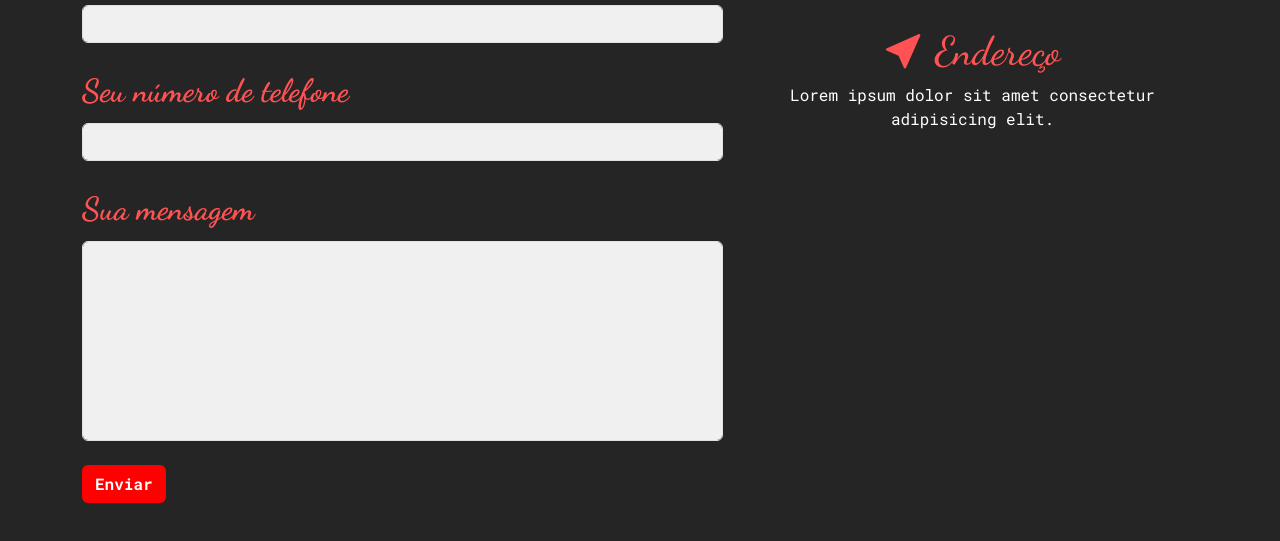
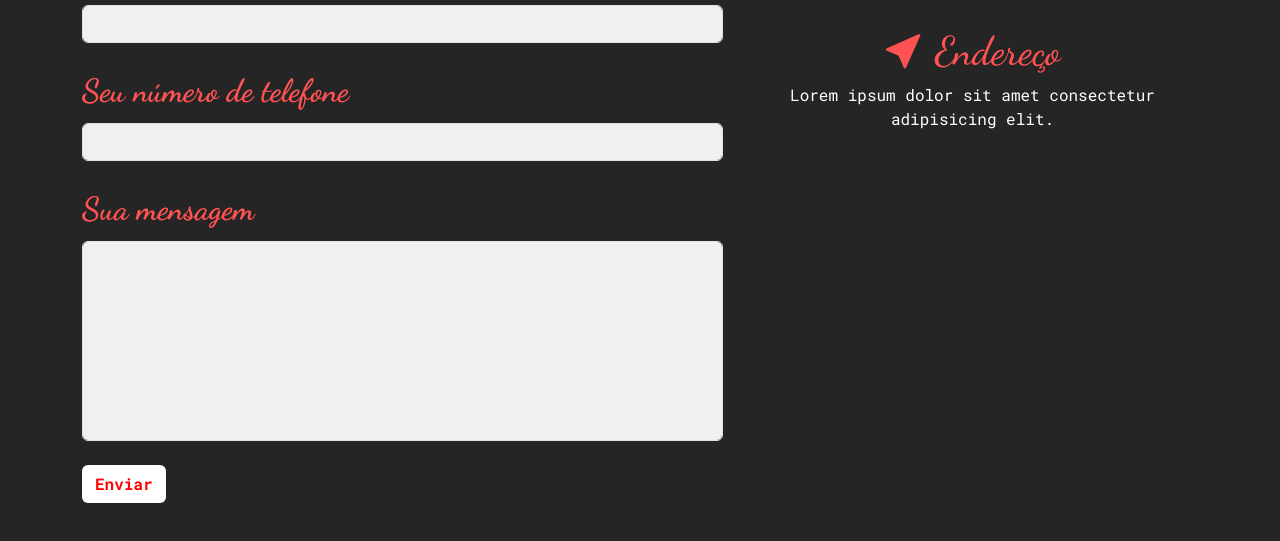
Before and after one commit to coderleleo1/projeto5-restaurante-cyberpunk-com-bootstrap, a plain HTML site: page index.html in a window 1280 px wide. In both pictures the pointer is over the button "Enviar". Shown: the part 3530-4071 px from the top of the page. Drawn offline with nearby package versions, Linux system fonts and the light colour scheme; files whose address does not match are found by name; a web font is replaced by a local one.

Commit message:
pequena alteração no hover do botão de enviar

```diff
--- a/main.css
+++ b/main.css
@@ -107,7 +107,7 @@ textarea.form-control:focus,
     font-weight: bold;
 }
 
-#contato button:hover {
+#contato button#btn-enviar:hover {
     background-color:#fff;
     color: #ff0000;
     font-weight: bold;
```
